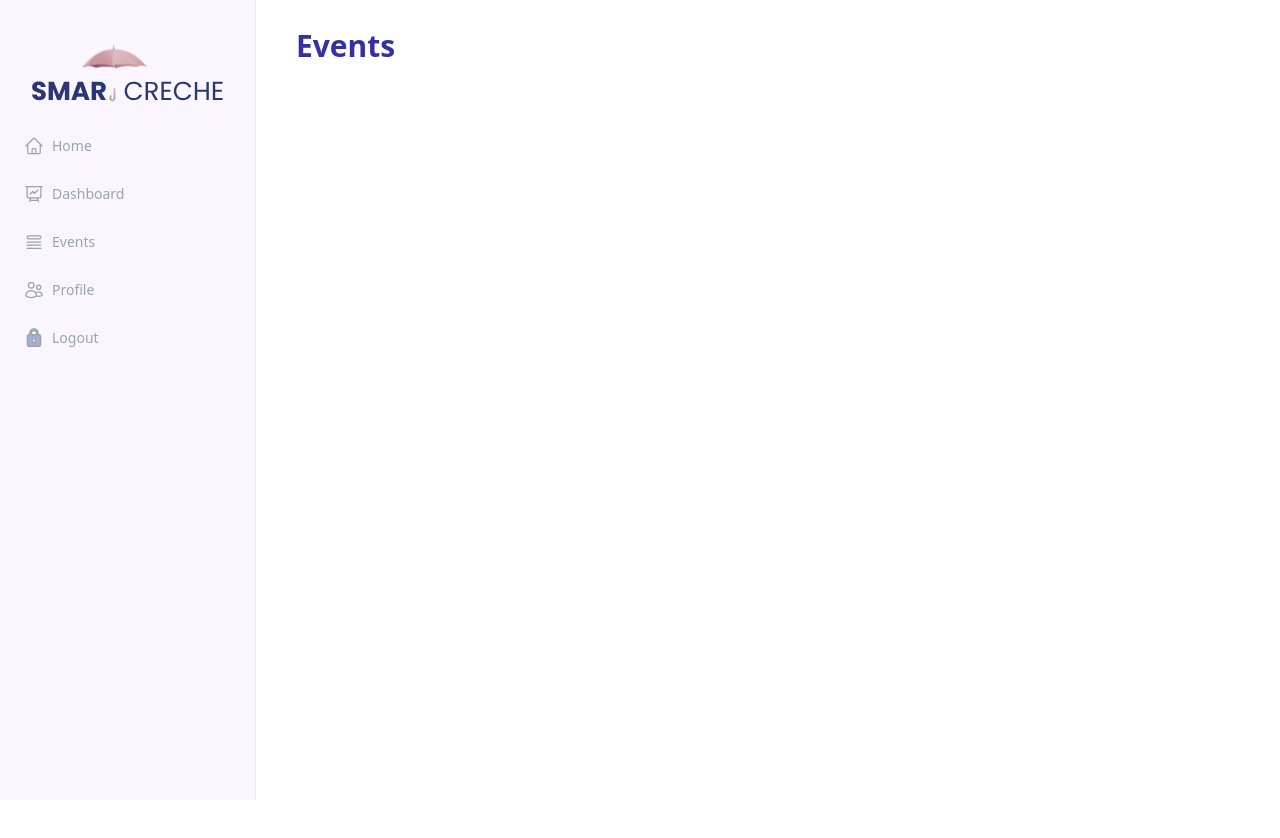
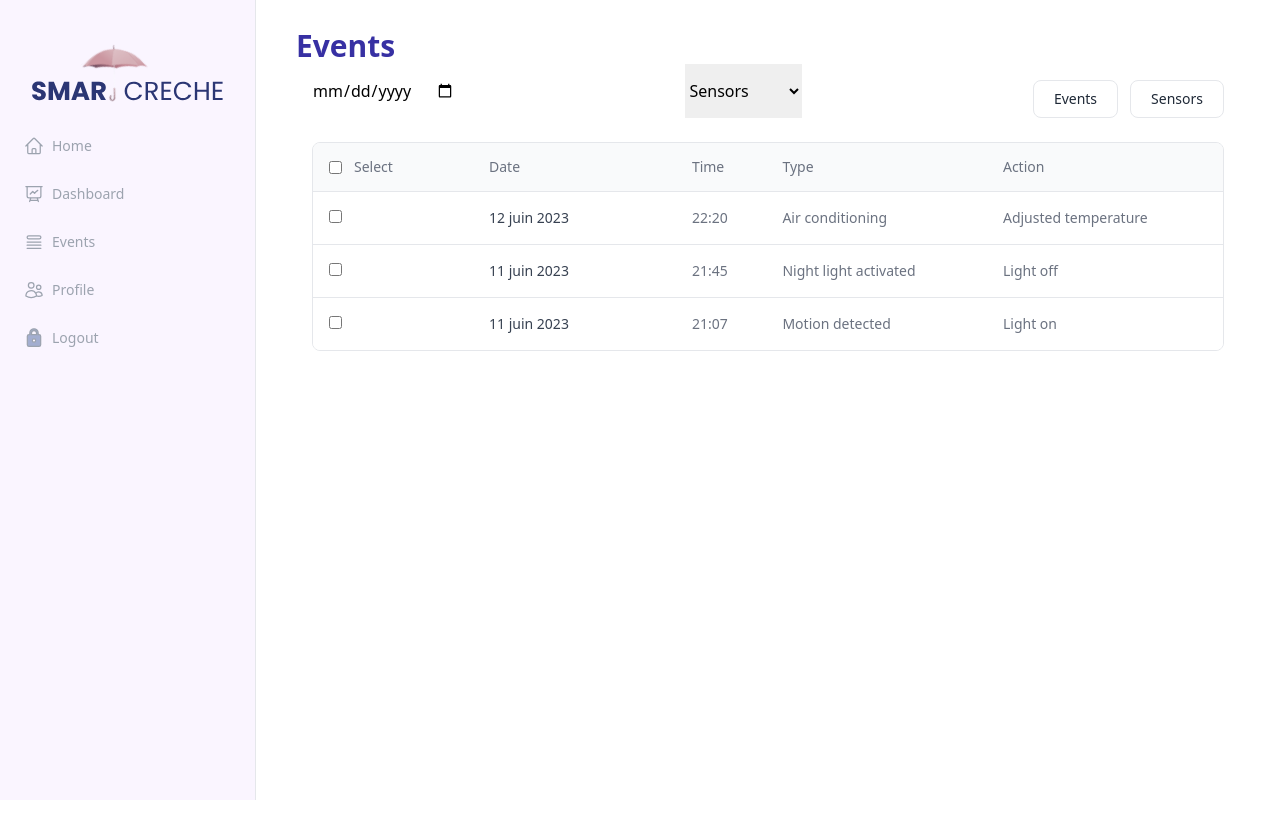
Before and after one commit to NasssDev/Smart-Creche-IoT-Frontend, a React (Vite) app: page /events in a window 1280 px wide. Shown: the top 838 px of the page. Built offline with nearby package versions, Linux system fonts and the light colour scheme.

Commit message:
calandar yaya

```diff
--- a/package.json
+++ b/package.json
@@ -18,6 +18,8 @@
     "antd": "^5.7.0",
     "echarts": "^5.4.2",
     "react": "^18.2.0",
+    "react-big-calendar": "^1.8.1",
+    "react-calendar": "^4.4.0",
     "react-dom": "^18.2.0",
     "react-router-dom": "^6.14.1",
     "react-thermometer-component": "^1.0.1"
--- /dev/null
+++ b/src/components/TabEvents.tsx
@@ -0,0 +1,118 @@
+export const TabEvents = () => {
+    return (
+        <section className="container px-4 mx-auto">
+            <div className="sm:flex sm:justify-between">
+            <input type="date" />
+
+    <select>
+        <option value="#">Sensors</option>
+        <option value="#">Motion</option>
+        <option value="#">Temperature</option>
+        <option value="#">Humidity</option>
+        <option value="#">CO2</option>
+        <option value="#">Sound</option>
+    </select>
+
+        <div className="flex items-center mt-4 gap-x-3">
+            <button className="w-1/2 px-5 py-2 text-sm text-gray-800 transition-colors duration-200 bg-white border rounded-lg sm:w-auto dark:hover:bg-gray-800 dark:bg-gray-900 hover:bg-gray-100 dark:text-white dark:border-gray-700">
+                Events
+            </button>
+
+            <button className="w-1/2 px-5 py-2 text-sm text-gray-800 transition-colors duration-200 bg-white border rounded-lg sm:w-auto dark:hover:bg-gray-800 dark:bg-gray-900 hover:bg-gray-100 dark:text-white dark:border-gray-700">
+                Sensors
+            </button>
+        </div>
+    </div>
+
+    <div className="flex flex-col mt-6">
+        <div className="-mx-4 -my-2 overflow-x-auto sm:-mx-6 lg:-mx-8">
+            <div className="inline-block min-w-full py-2 align-middle md:px-6 lg:px-8">
+                <div className="overflow-hidden border border-gray-200 dark:border-gray-700 md:rounded-lg">
+                    <table className="min-w-full divide-y divide-gray-200 dark:divide-gray-700">
+                        <thead className="bg-gray-50 dark:bg-gray-800">
+                            <tr>
+                                <th scope="col" className="py-3.5 px-4 text-sm font-normal text-left rtl:text-right text-gray-500 dark:text-gray-400">
+                                    <div className="flex items-center px-auto gap-x-3">
+                                        <input type="checkbox" className="text-blue-500 border-gray-300 rounded dark:bg-gray-900 dark:ring-offset-gray-900 dark:border-gray-700"></input>
+                                        <span>Select</span>
+                                    </div>
+                                </th>
+
+                                <th scope="col" className="px-12 py-3.5 text-sm font-normal text-left rtl:text-right text-gray-500 dark:text-gray-400">
+                                    Date
+                                </th>
+
+                                <th scope="col" className="px-4 py-3.5 text-sm font-normal text-left rtl:text-right text-gray-500 dark:text-gray-400">
+                                    Time
+                                </th>
+
+                                <th scope="col" className="px-4 py-3.5 text-sm font-normal text-left rtl:text-right text-gray-500 dark:text-gray-400">
+                                    Type
+                                </th>
+
+                                <th scope="col" className="px-4 py-3.5 text-sm font-normal text-left rtl:text-right text-gray-500 dark:text-gray-400">
+                                    Action
+                                </th>
+
+
+                            </tr>
+                        </thead>
+                        <tbody className="bg-white divide-y divide-gray-200 dark:divide-gray-700 dark:bg-gray-900">
+                            <tr>
+                                <td className="px-4 py-4 text-sm font-medium text-gray-700 whitespace-nowrap">
+                                    <div className="inline-flex items-center gap-x-3">
+                                        <input type="checkbox" className="text-blue-500 border-gray-300 rounded dark:bg-gray-900 dark:ring-offset-gray-900 dark:border-gray-700"></input>
+                                    </div>
+                                </td>
+                                <td className="px-12 py-4 text-sm font-normal text-gray-700 whitespace-nowrap">
+                                   12 juin 2023
+                                </td>
+                                <td className="px-4 py-4 text-sm text-gray-500 dark:text-gray-300 whitespace-nowrap">22:20</td>
+                                <td className="px-4 py-4 text-sm text-gray-500 dark:text-gray-300 whitespace-nowrap">Air conditioning</td>
+                                <td className="px-4 py-4 text-sm text-gray-500 dark:text-gray-300 whitespace-nowrap">Adjusted temperature</td>
+
+                            </tr>
+
+                            <tr>
+                                <td className="px-4 py-4 text-sm font-medium text-gray-700 whitespace-nowrap">
+                                    <div className="inline-flex items-center gap-x-3">
+                                        <input type="checkbox" className="text-blue-500 border-gray-300 rounded dark:bg-gray-900 dark:ring-offset-gray-900 dark:border-gray-700"></input>
+                                    </div>
+                                </td>
+                                <td className="px-12 py-4 text-sm font-normal text-gray-700 whitespace-nowrap">
+                                    11 juin 2023
+                                </td>
+                                <td className="px-4 py-4 text-sm text-gray-500 dark:text-gray-300 whitespace-nowrap">21:45</td>
+                                <td className="px-4 py-4 text-sm text-gray-500 dark:text-gray-300 whitespace-nowrap">Night light activated</td>
+                                <td className="px-4 py-4 text-sm text-gray-500 dark:text-gray-300 whitespace-nowrap">Light off</td>
+
+                            </tr>
+
+                            <tr>
+                                <td className="px-4 py-4 text-sm font-medium text-gray-700 whitespace-nowrap">
+                                    <div className="inline-flex items-center gap-x-3">
+                                        <input type="checkbox" className="text-blue-500 border-gray-300 rounded dark:bg-gray-900 dark:ring-offset-gray-900 dark:border-gray-700"></input>
+
+
+                                    </div>
+                                </td>
+                                <td className="px-12 py-4 text-sm font-normal text-gray-700 whitespace-nowrap">
+                                    11 juin 2023
+                                </td>
+                                <td className="px-4 py-4 text-sm text-gray-500 dark:text-gray-300 whitespace-nowrap">21:07</td>
+                                <td className="px-4 py-4 text-sm text-gray-500 dark:text-gray-300 whitespace-nowrap">Motion detected</td>
+                                <td className="px-4 py-4 text-sm text-gray-500 dark:text-gray-300 whitespace-nowrap">Light on</td>
+
+                            </tr>
+
+                        </tbody>
+                    </table>
+                </div>
+            </div>
+        </div>
+    </div>
+
+
+</section>
+    )
+}
--- a/src/pages/Events.tsx
+++ b/src/pages/Events.tsx
@@ -1,12 +1,13 @@
 import {LabelPage} from "../components/LabelPage.tsx";
+import { TabEvents } from "../components/TabEvents.tsx";
 // import {DegreeBar} from "../components/DegreeBar.tsx";
 
 export const Events = () => {
     return (
         <>
             <LabelPage label={"Events"} />
-            <div className="flex justify-center items-center h-screen">
-                {/*<DegreeBar temperature={55} />*/}
+            <div className="flex justify-center h-screen">
+                <TabEvents/>
             </div>
         </>
     )
```
Also changed, not shown: 1 other file (tests, documents, lock files or other folders).
